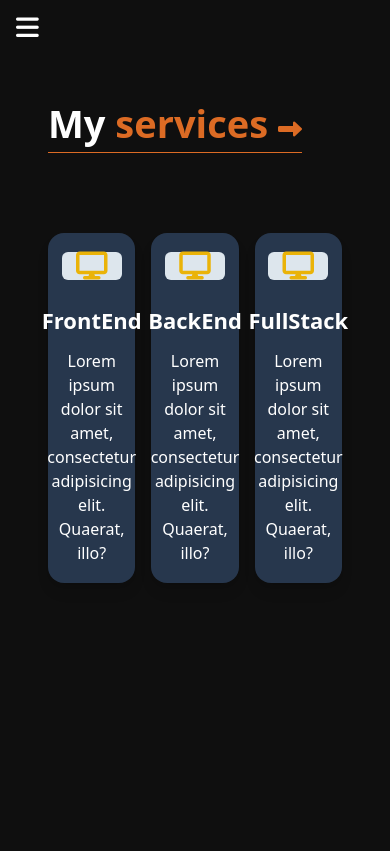
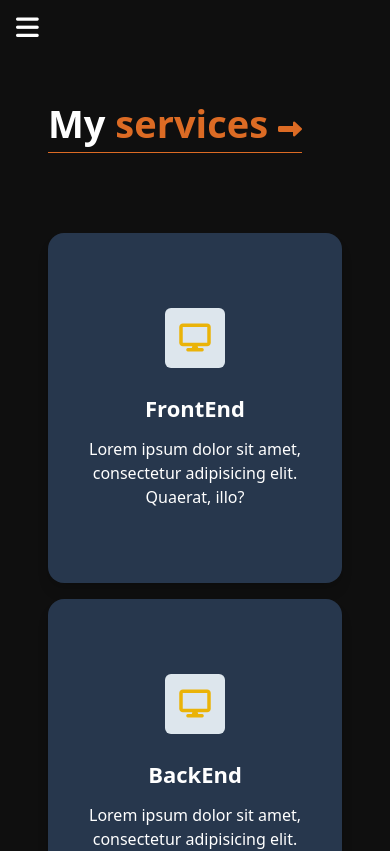
Before and after one commit to developerabrorbek/portfolio, a React (Vite) app: page /services in a window 390 px wide. Shown: the top 851 px of the page. Built offline with nearby package versions, Linux system fonts and the light colour scheme.

Commit message:
service page responsive end

```diff
--- a/src/pages/Services.jsx
+++ b/src/pages/Services.jsx
@@ -5,7 +5,7 @@ const Services = () => {
         My <span>services <i className="fa-solid fa-right-long text-[24px]"></i></span>
       </h1>
 
-      <ul className="cards grid grid-cols-3 gap-4">
+      <ul className="cards grid md:grid-cols-2 xl:grid-cols-3  gap-4">
         <li className="service-card h-[350px] py-8 px-4 flex flex-col justify-center items-center bg-[#27374D] hover:bg-[#19376D] transition-all shadow-lg rounded-2xl">
           <div className="card-image mb-6 text-[28px] w-[60px] h-[60px] text-yellow-500 bg-[#DDE6ED] rounded-md flex items-center justify-center">
             <i className="fa-solid fa-display"></i>
```
